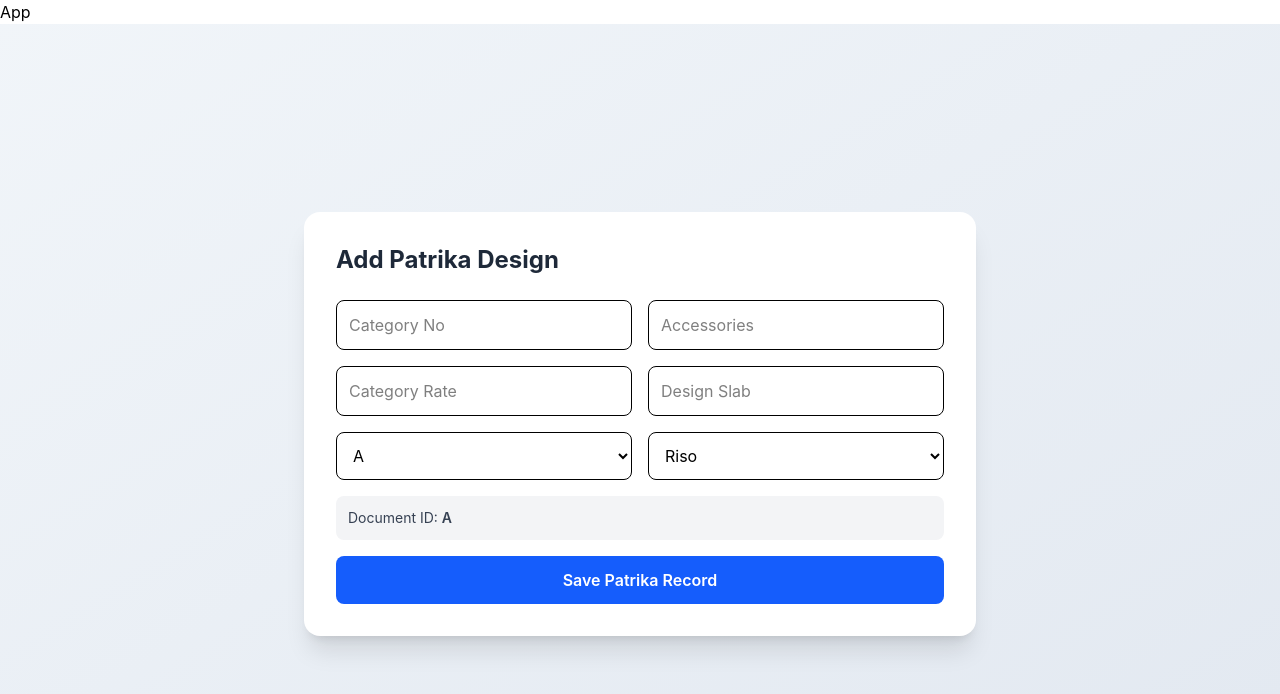
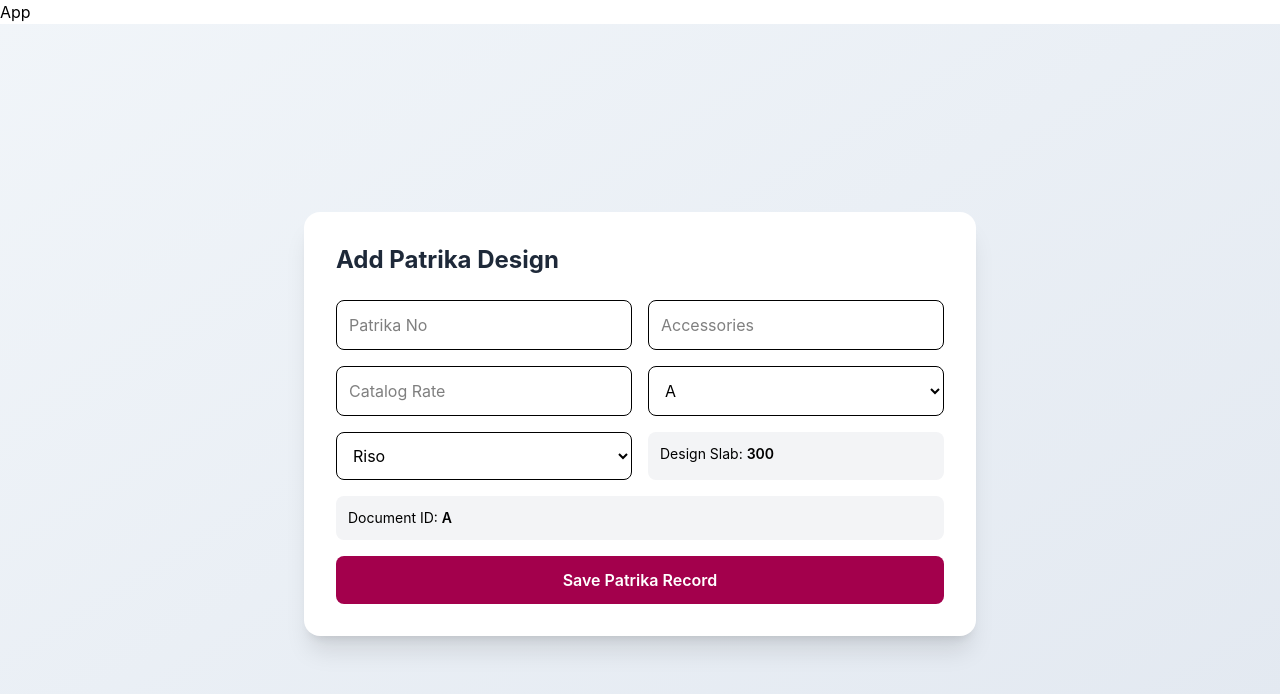
Before and after one commit to ak3106/patrika-calc, a React (Vite) app: page / in a window 1280 px wide. Shown: the top 694 px of the page. Built offline with nearby package versions, Linux system fonts and the light colour scheme.

Commit message:
record commit

```diff
--- a/src/pages/RecordPage.jsx
+++ b/src/pages/RecordPage.jsx
@@ -7,7 +7,6 @@ const RecordPage = () => {
     accessories: "",
     catNo: "",
     catRate: "",
-    designSlab: "",
     printType: "riso",
     catname: "A"
   });
@@ -19,18 +18,31 @@ const RecordPage = () => {
     });
   };
 
+  const getDesignSlab = (rate) => {
+    const r = Number(rate);
+
+    if (r <= 15) return 300;
+    if (r <= 25) return 400;
+    if (r <= 30) return 500;
+    if (r <= 35) return 600;
+    return 700;
+  };
+
   const handleSubmit = async (e) => {
     e.preventDefault();
 
     try {
       const docId = `${formData.catname}${formData.catNo}`;
+
       const printCost = formData.printType === "riso" ? 1 : 1.5;
+
+      const designSlab = getDesignSlab(formData.catRate);
 
       const data = {
         accessories: Number(formData.accessories),
         catNo: Number(formData.catNo),
-        catRate: Number(formData.catRate),
-        designSlab: Number(formData.designSlab),
+        catRate: Number(formData.catRate)/2,
+        designSlab: designSlab,
         printCost: printCost,
         printType: formData.printType,
         catname: formData.catname
@@ -44,7 +56,6 @@ const RecordPage = () => {
         accessories: "",
         catNo: "",
         catRate: "",
-        designSlab: "",
         printType: "riso",
         catname: "A"
       });
@@ -55,6 +66,7 @@ const RecordPage = () => {
   };
 
   const previewId = `${formData.catname}${formData.catNo}`;
+  const previewSlab = getDesignSlab(formData.catRate);
 
   return (
     <div className="min-h-screen bg-gradient-to-br from-slate-100 to-slate-200 flex items-center justify-center p-6">
@@ -69,10 +81,10 @@ const RecordPage = () => {
 
           <input
             name="catNo"
-            placeholder="Category No"
+            placeholder="Patrika No"
             value={formData.catNo}
             onChange={handleChange}
-            className="border rounded-lg p-3 focus:outline-none focus:ring-2 focus:ring-blue-500"
+            className="border rounded-lg p-3 focus:ring-2 focus:ring-blue-500"
           />
 
           <input
@@ -80,30 +92,22 @@ const RecordPage = () => {
             placeholder="Accessories"
             value={formData.accessories}
             onChange={handleChange}
-            className="border rounded-lg p-3 focus:outline-none focus:ring-2 focus:ring-blue-500"
+            className="border rounded-lg p-3 focus:ring-2 focus:ring-blue-500"
           />
 
           <input
             name="catRate"
-            placeholder="Category Rate"
+            placeholder="Catalog Rate"
             value={formData.catRate}
             onChange={handleChange}
-            className="border rounded-lg p-3 focus:outline-none focus:ring-2 focus:ring-blue-500"
-          />
-
-          <input
-            name="designSlab"
-            placeholder="Design Slab"
-            value={formData.designSlab}
-            onChange={handleChange}
-            className="border rounded-lg p-3 focus:outline-none focus:ring-2 focus:ring-blue-500"
+            className="border rounded-lg p-3 focus:ring-2 focus:ring-blue-500"
           />
 
           <select
             name="catname"
             value={formData.catname}
             onChange={handleChange}
-            className="border rounded-lg p-3 focus:outline-none focus:ring-2 focus:ring-blue-500"
+            className="border rounded-lg p-3 focus:ring-2 focus:ring-blue-500"
           >
             <option value="A">A</option>
             <option value="V">V</option>
@@ -115,21 +119,27 @@ const RecordPage = () => {
             name="printType"
             value={formData.printType}
             onChange={handleChange}
-            className="border rounded-lg p-3 focus:outline-none focus:ring-2 focus:ring-blue-500"
+            className="border rounded-lg p-3 focus:ring-2 focus:ring-blue-500"
           >
             <option value="riso">Riso</option>
             <option value="screen">Screen</option>
           </select>
 
-          {/* Document ID Preview */}
+          {/* Live Design Slab */}
 
-          <div className="md:col-span-2 bg-gray-100 rounded-lg p-3 text-sm text-gray-700">
+          <div className="bg-gray-100 p-3 rounded-lg text-sm">
+            Design Slab: <span className="font-semibold">{previewSlab}</span>
+          </div>
+
+          {/* Document ID */}
+
+          <div className="md:col-span-2 bg-gray-100 p-3 rounded-lg text-sm">
             Document ID: <span className="font-semibold">{previewId}</span>
           </div>
 
           <button
             type="submit"
-            className="md:col-span-2 bg-blue-600 text-white py-3 rounded-lg font-semibold hover:bg-blue-700 transition"
+            className="md:col-span-2 bg-pink-800 text-white py-3 rounded-lg font-semibold hover:bg-pink-700 transition"
           >
             Save Patrika Record
           </button>
```
